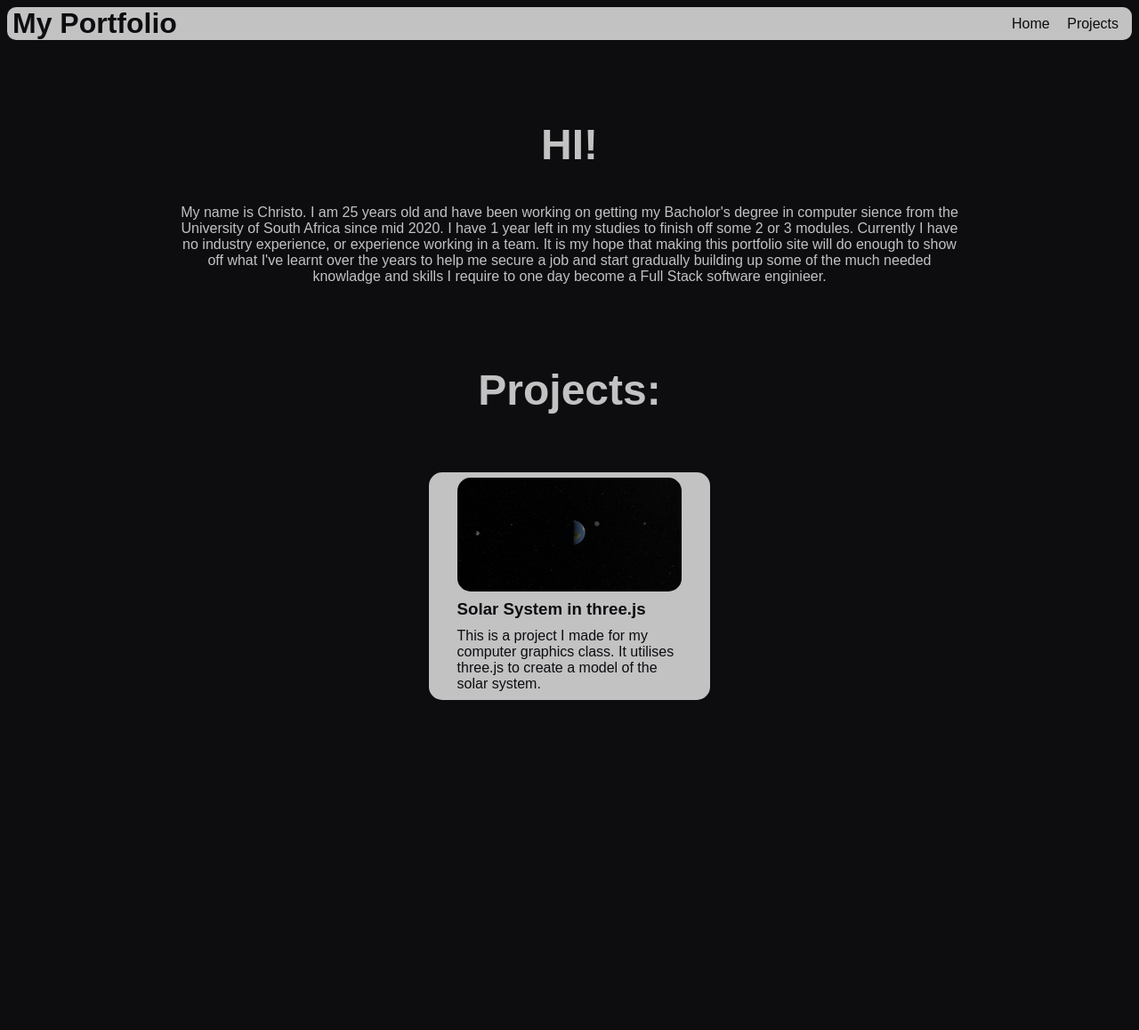
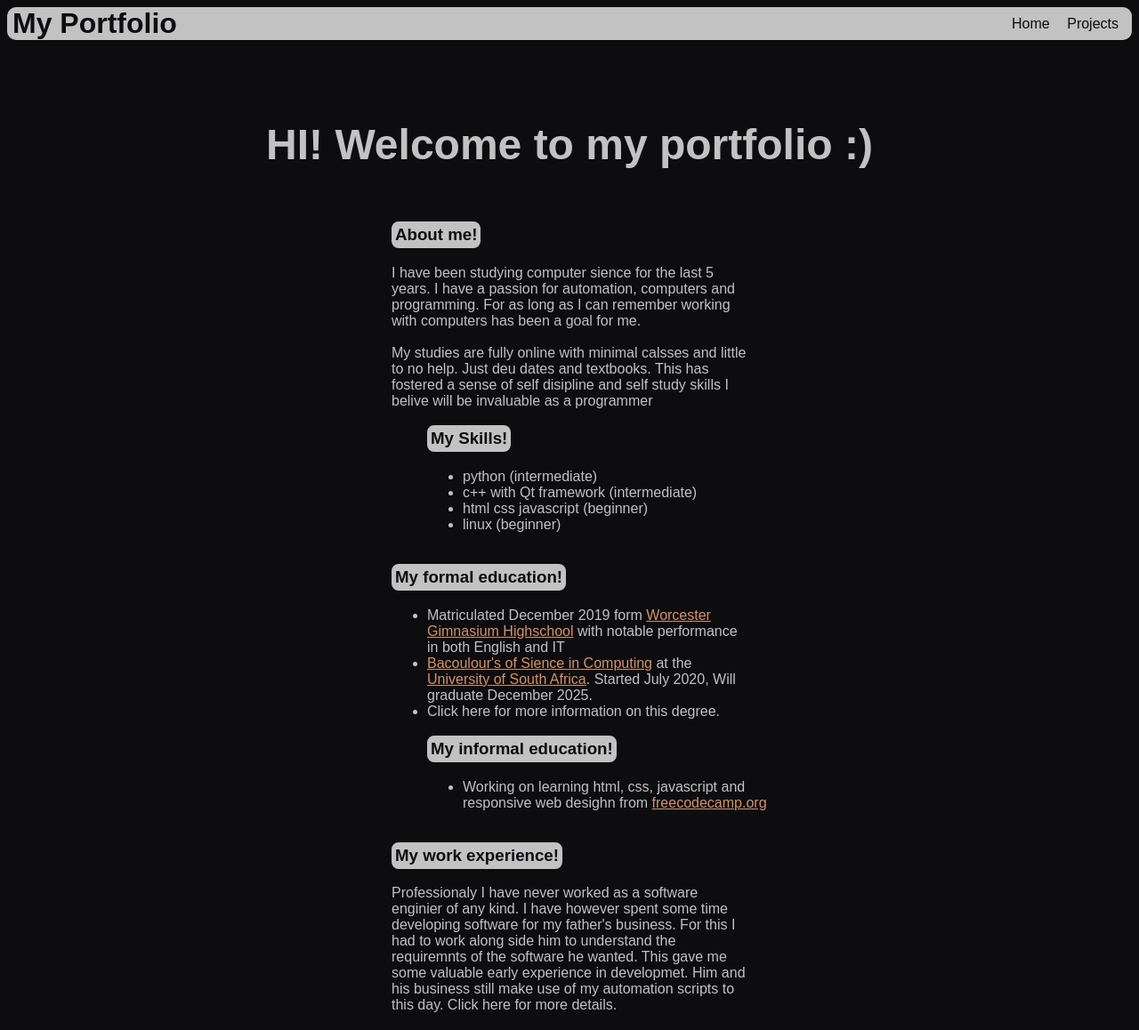
Before and after one commit to GoGoGadgetGitHub/portfolio, a website built with Parcel: page src/index.html in a window 1280 px wide. Shown: the top 1158 px of the page at 89% size. Before the commit the page ends 821 px from the top, so only its background shows below. Built offline with nearby package versions, Linux system fonts and the light colour scheme.

Commit message:
improved about me section

```diff
--- a/src/index.html
+++ b/src/index.html
@@ -15,8 +15,50 @@
       </div>
 
       <main>
-         <h2>HI!</h2>
-         <p class="introdution">My name is Christo. I am 25 years old and have been working on getting my Bacholor's degree in computer sience from the University of South Africa since mid 2020. I have 1 year left in my studies to finish off some 2 or 3 modules. Currently I have no industry experience, or experience working in a team. It is my hope that making this portfolio site will do enough to show off what I've learnt over the years to help me secure a job and start gradually building up some of the much needed knowladge and skills I require to one day become a Full Stack software enginieer.</p>
+         <h2>HI! Welcome to my portfolio :)</h2>
+
+         <div class="about-me">
+
+            <div class="block-text-container">
+               <h3 class="about-me-headding">About me!</h3>
+               <p>I have been studying computer sience for the last 5 years. I have a passion for automation, computers and programming. For as long as I can remember working with computers has been a goal for me.
+                   <br><br>My studies are fully online with minimal calsses and little to no help. Just deu dates and textbooks. This has fostered a sense of self disipline and self study skills I belive will be invaluable as a programmer
+               </p>
+
+               <div class="block-text-container no-margin">
+                  <h3 class="about-me-headding">My Skills!</h3>
+                  <ul>
+                     <li>python (intermediate)</li>
+                     <li>c++ with Qt framework (intermediate)</li>
+                     <li>html css javascript (beginner)</li>
+                     <li>linux (beginner)</li>
+                  </ul>
+               </div>
+            </div>
+
+            <div class="block-text-container">
+               <h3 class="about-me-headding">My formal education!</h3>
+               <ul>
+                  <li>Matriculated December 2019 form <a href="https://worcgim.co.za/">Worcester Gimnasium Highschool</a> with notable performance in both English and IT</li>
+                  <li><a href="https://www.unisa.ac.za/sites/corporate/default/Register-to-study-through-Unisa/Undergraduate-&-honours-qualifications/Find-your-qualification-&-choose-your-modules/All-qualifications/Bachelor-of-Science-in-Computing-(98906-%E2%80%93-COM)">Bacoulour's of Sience in Computing</a> at the <a href="https://www.unisa.ac.za/sites/myunisa/default/">University of South Africa</a>. <span>Started July 2020, Will graduate December 2025.</span></li>
+                  <li>Click here for more information on this degree.</li>
+               </ul>
+
+            <div class="block-text-container no-margin">
+               <h3 class="about-me-headding">My informal education!</h3>
+               <ul>
+                  <li>Working on learning html, css, javascript and responsive web desighn from <a href="https://www.freecodecamp.org/">freecodecamp.org</a></li>
+               </ul>
+            </div>
+            </div>
+
+
+            <div class="block-text-container">
+               <h3 class="about-me-headding">My work experience!</h3>
+               <p>Professionaly I have never worked as a software enginier of any kind. I have however spent some time developing software for my father's business. For this I had to work along side him to understand the requiremnts of the software he wanted. This gave me some valuable early experience in developmet. Him and his business still make use of my automation scripts to this day. Click here for more details.</p>
+            </div>
+
+         </div>
 
          <h2>Projects:</h2>
          <div class="project-listing">
--- a/src/styles/styles.css
+++ b/src/styles/styles.css
@@ -76,11 +76,34 @@ h2 {
     font-size: 3rem;
 }
 
-.introdution {
-    width: 70%;
-    text-align: center;
-    margin: auto;
+.about-me {
+    display: flex;
+    justify-content: center;
+    align-content: space-between;
+    flex-wrap: wrap;
+}
+
+.about-me-headding {
+    background-color: var(--foreground);
+    color: var(--background);
+    width: max-content;
+    border: 4px var(--foreground) solid;
+    border-radius: 8px;
+}
+
+.block-text-container {
+    min-width:400px;
+    width: 30%;
     color: var(--foreground);
+    padding: 0 10%;
+}
+
+a:hover {
+    color: var(--color4);
+}
+
+a {
+    color: var(--color14);
 }
 
 .project-listing {
```
